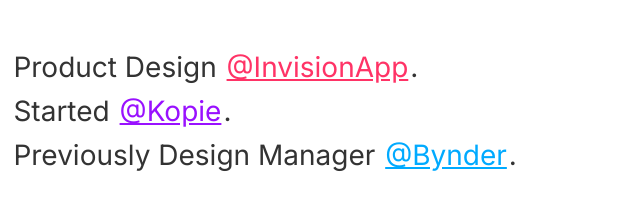
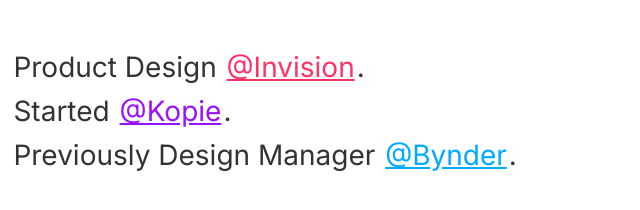
Before and after one commit to murashed/murashed.github.io, a plain HTML site: page index.html in a window 1280 px wide. Shown: the part 404-614 px from the top of the page, 311-951 px from the left. Drawn offline with nearby package versions, Linux system fonts and the light colour scheme.

Commit message:
Update index.html

```diff
--- a/index.html
+++ b/index.html
@@ -37,7 +37,7 @@
             <h1>Mo Rashed</h1>
             <p class="lead">Senior Product Designer. Wannabe coder.</p>
             <ul>
-                <li>Product Design <a href="https://invisionapp.com" target="_blank" class="pink">@InvisionApp</a>.</li>
+                <li>Product Design <a href="https://invisionapp.com" target="_blank" class="pink">@Invision</a>.</li>
                 <li>Started <a href="https://kopie.io" target="_blank" class="purple">@Kopie</a>.</li>
                 <li>Previously Design Manager <a href="https://bynder.com" target="_blank" class="blue">@Bynder</a>.</li>
             </ul>
```
